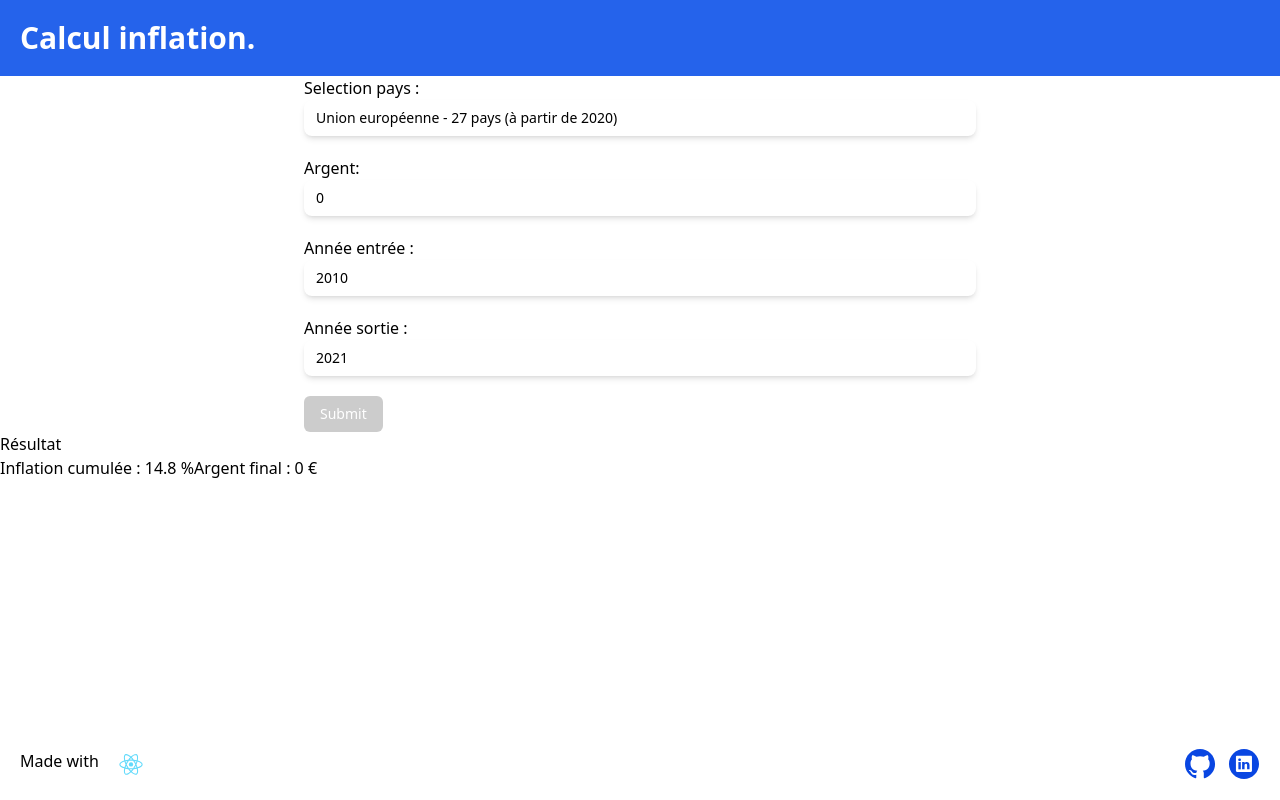
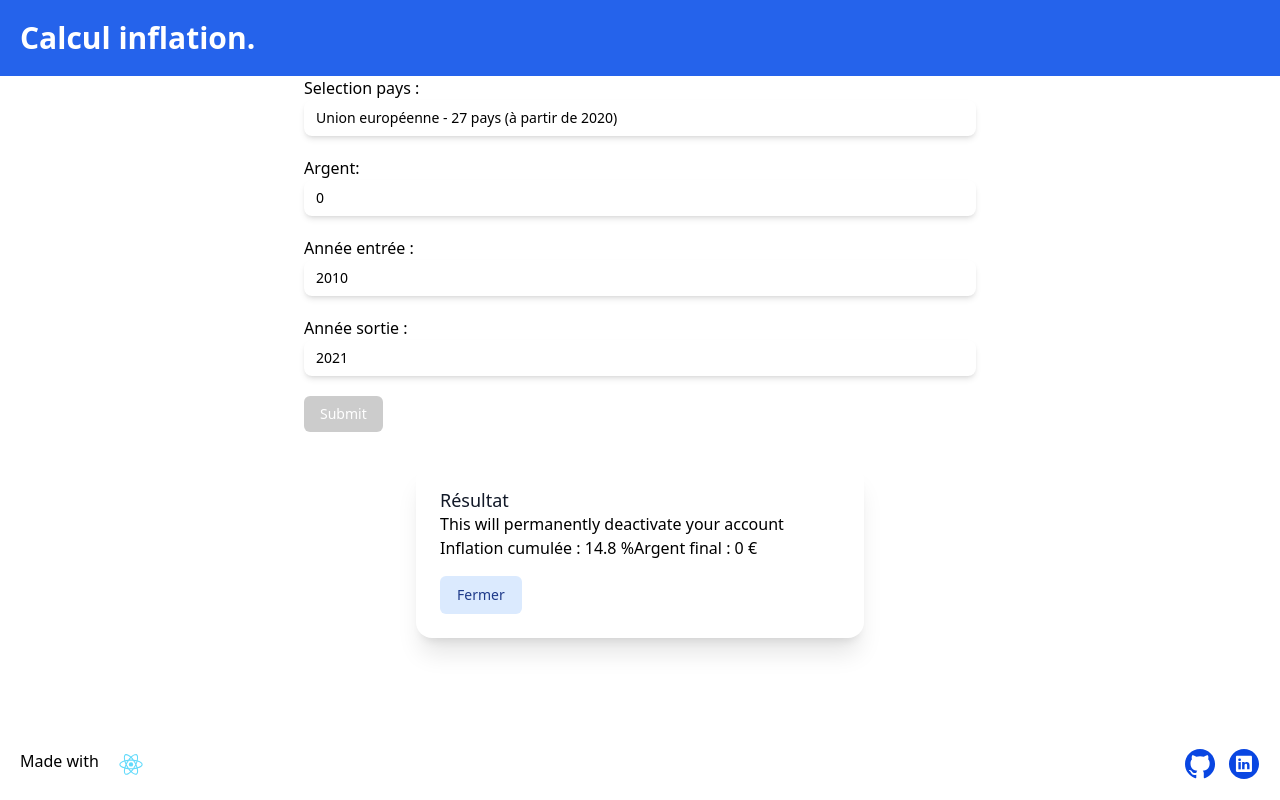
Before and after one commit to P4tt4te/inflation, a React (Vite) app: page / in a window 1280 px wide. Both pictures are taken after a click on the input "Submit". Built offline with nearby package versions, Linux system fonts and the light colour scheme.

Commit message:
Css dialog result

```diff
--- a/src/Convert.jsx
+++ b/src/Convert.jsx
@@ -1,5 +1,5 @@
 import React, { useState } from 'react'
-import { Listbox, Transition } from '@headlessui/react'
+import { Listbox, Dialog, Transition } from '@headlessui/react'
 import datafile from './data.json'
 
 class Convert extends React.Component {
@@ -8,6 +8,7 @@ class Convert extends React.Component {
         this.datas = null;
         this.state = {pays: '1',money: 0,year: 2010,yearf: 2021,sub : false,moneyf : 0,infla : 0};
 
+        this.closemodal = this.closemodal.bind(this);
         this.handleChangePays = this.handleChangePays.bind(this);
         this.handleChangeMoney = this.handleChangeMoney.bind(this);
         this.handleChangeYear = this.handleChangeYear.bind(this);
@@ -23,6 +24,10 @@ class Convert extends React.Component {
 
     componentDidMount() {
 
+    }
+
+    closemodal() {
+        this.setState({sub: false});
     }
 
     handleChangePays(event) {
@@ -103,10 +108,32 @@ class Convert extends React.Component {
             </div>
             <input className="px-4 py-2 text-sm font-medium text-white bg-black rounded-md bg-opacity-20 hover:bg-opacity-30 focus:outline-none focus-visible:ring-2 focus-visible:ring-white focus-visible:ring-opacity-75" type="submit" value="Submit" />
         </form>
-        <div style={{ display: this.state.sub ? 'initial' : 'none'}}>
-            <h2>Résultat</h2>
-            <span>Inflation cumulée : {this.state.infla} %</span>
-            <span>Argent final : {this.state.moneyf} €</span>
+        <div >
+            <Transition
+                show={this.state.sub}
+                enter="transition duration-100 ease-out"
+                enterFrom="transform scale-95 opacity-0"
+                enterTo="transform scale-100 opacity-100"
+                leave="transition duration-75 ease-out"
+                leaveFrom="transform scale-100 opacity-100"
+                leaveTo="transform scale-95 opacity-0"
+                >
+                <Dialog className="mx-auto w-full max-w-md p-6 my-8 overflow-hidden text-left align-middle transition-all transform bg-white shadow-xl rounded-2xl" as="div" onClose={this.closemodal}>
+                    <Dialog.Overlay />
+
+                    <Dialog.Title as="h2" className="text-lg font-medium leading-6 text-gray-900">Résultat</Dialog.Title>
+                    <Dialog.Description>
+                        This will permanently deactivate your account
+                    </Dialog.Description>
+
+                    <span>Inflation cumulée : {this.state.infla} %</span>
+                    <span>Argent final : {this.state.moneyf} €</span>
+
+                    <div className="mt-4">
+                        <button type="button" className="inline-flex justify-center px-4 py-2 text-sm font-medium text-blue-900 bg-blue-100 border border-transparent rounded-md hover:bg-blue-200 focus:outline-none focus-visible:ring-2 focus-visible:ring-offset-2 focus-visible:ring-blue-500" onClick={this.closemodal}>Fermer</button>
+                    </div>
+                </Dialog>
+            </Transition>
         </div>
         </div>
     }
```
